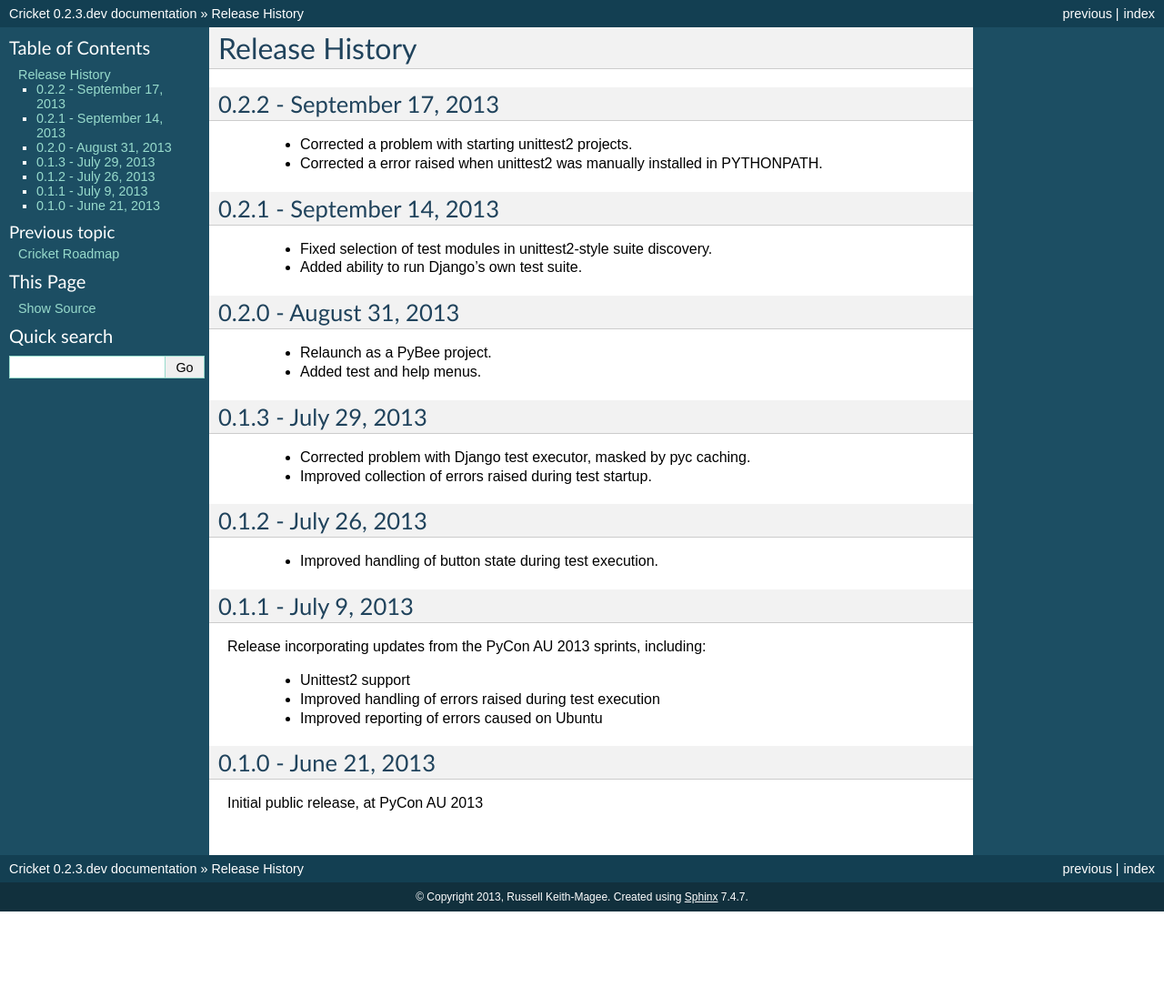
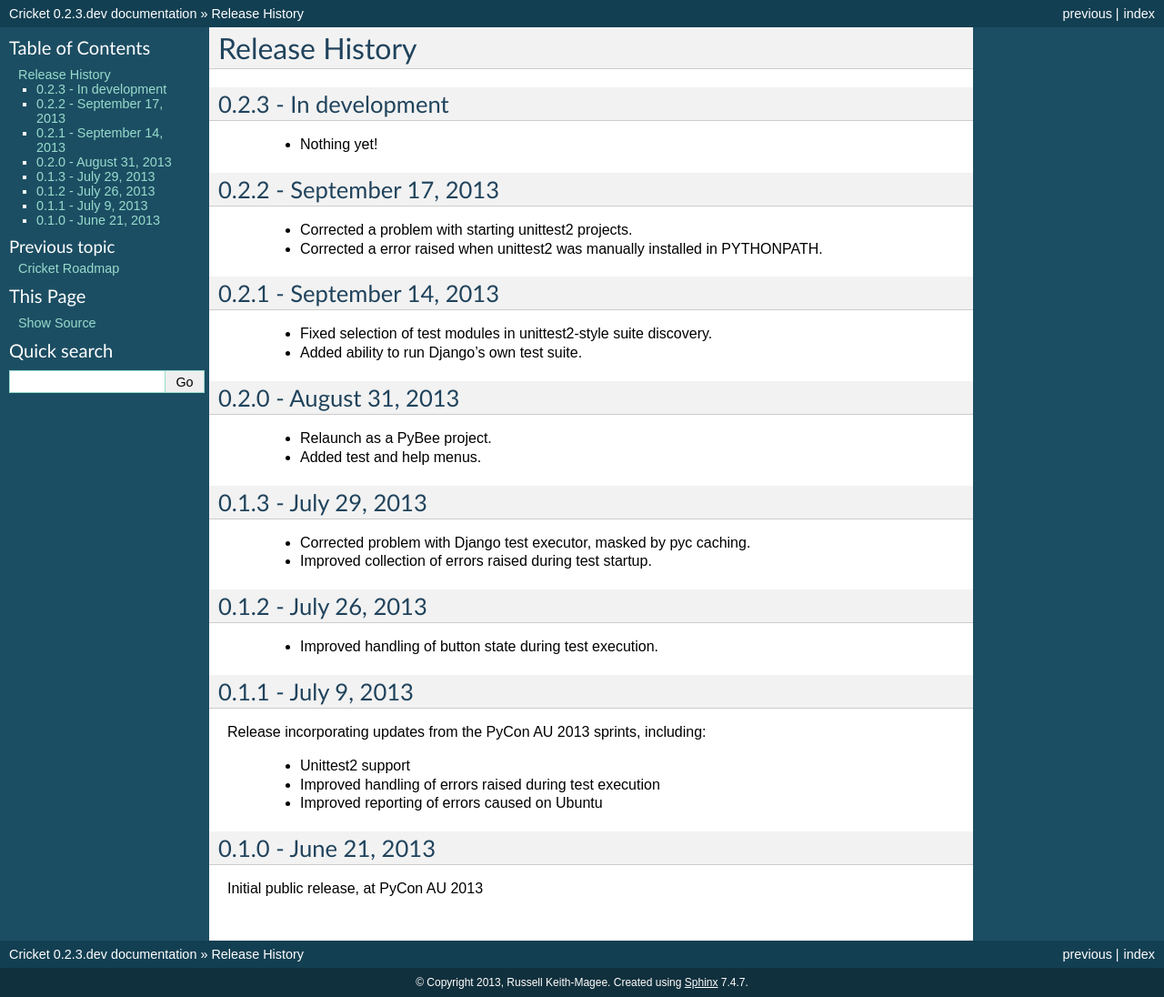
Before and after one commit to beeware/cricket, a Sphinx documentation site: the page built from docs/releases.rst, in a window 1280 px wide. Shown: the whole page at 91% size. Built offline with Sphinx 7.4.7, drawn with Linux system fonts in a browser that asks for light colours; before the commit the page ends 1002 px from its top, so only the background shows below that.

Commit message:
Started release notes for 0.2.3.

```diff
--- a/docs/releases.rst
+++ b/docs/releases.rst
@@ -1,5 +1,10 @@
 Release History
 ===============
+
+0.2.3 - In development
+----------------------
+
+ * Nothing yet!
 
 0.2.2 - September 17, 2013
 --------------------------
```
